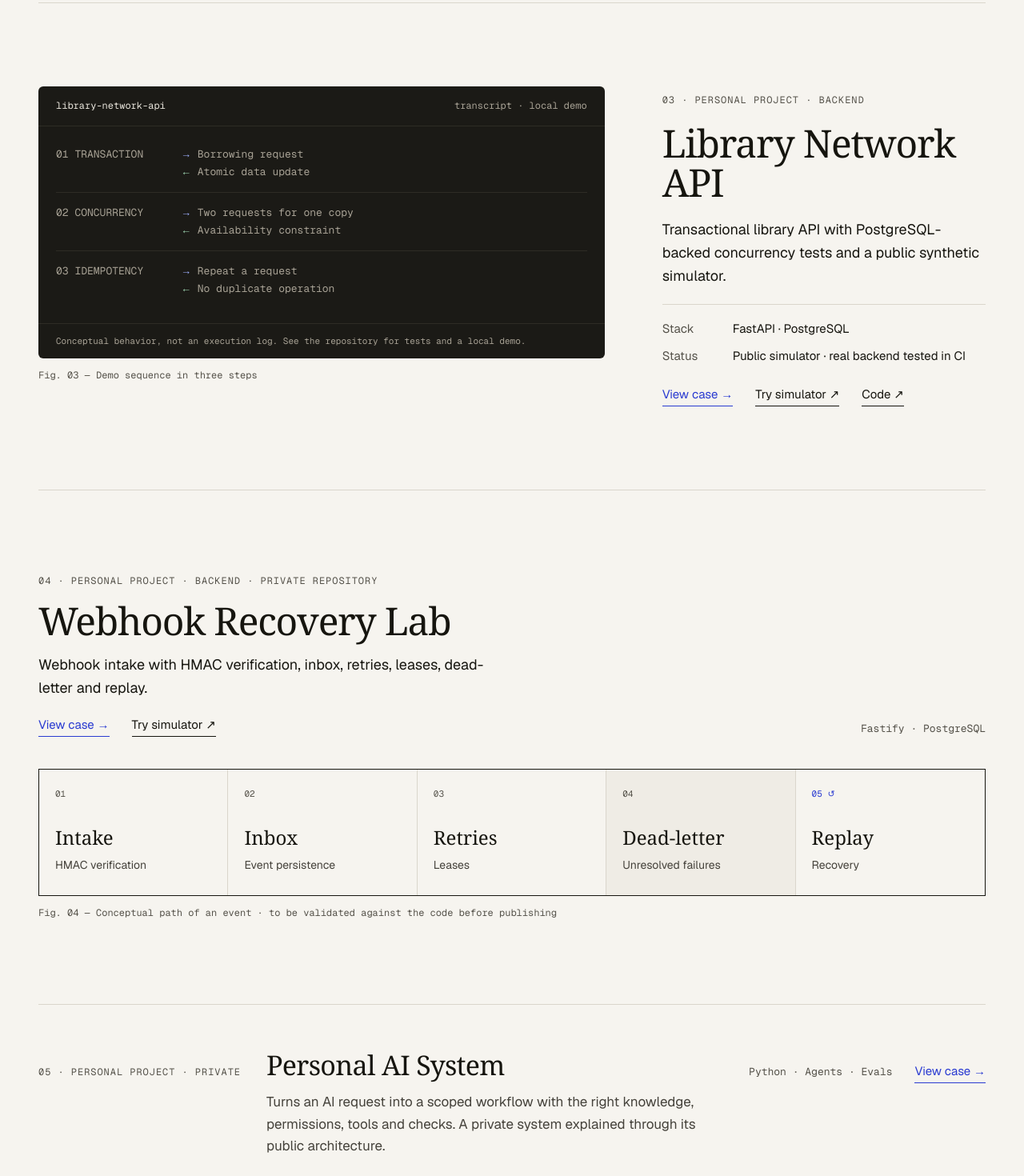
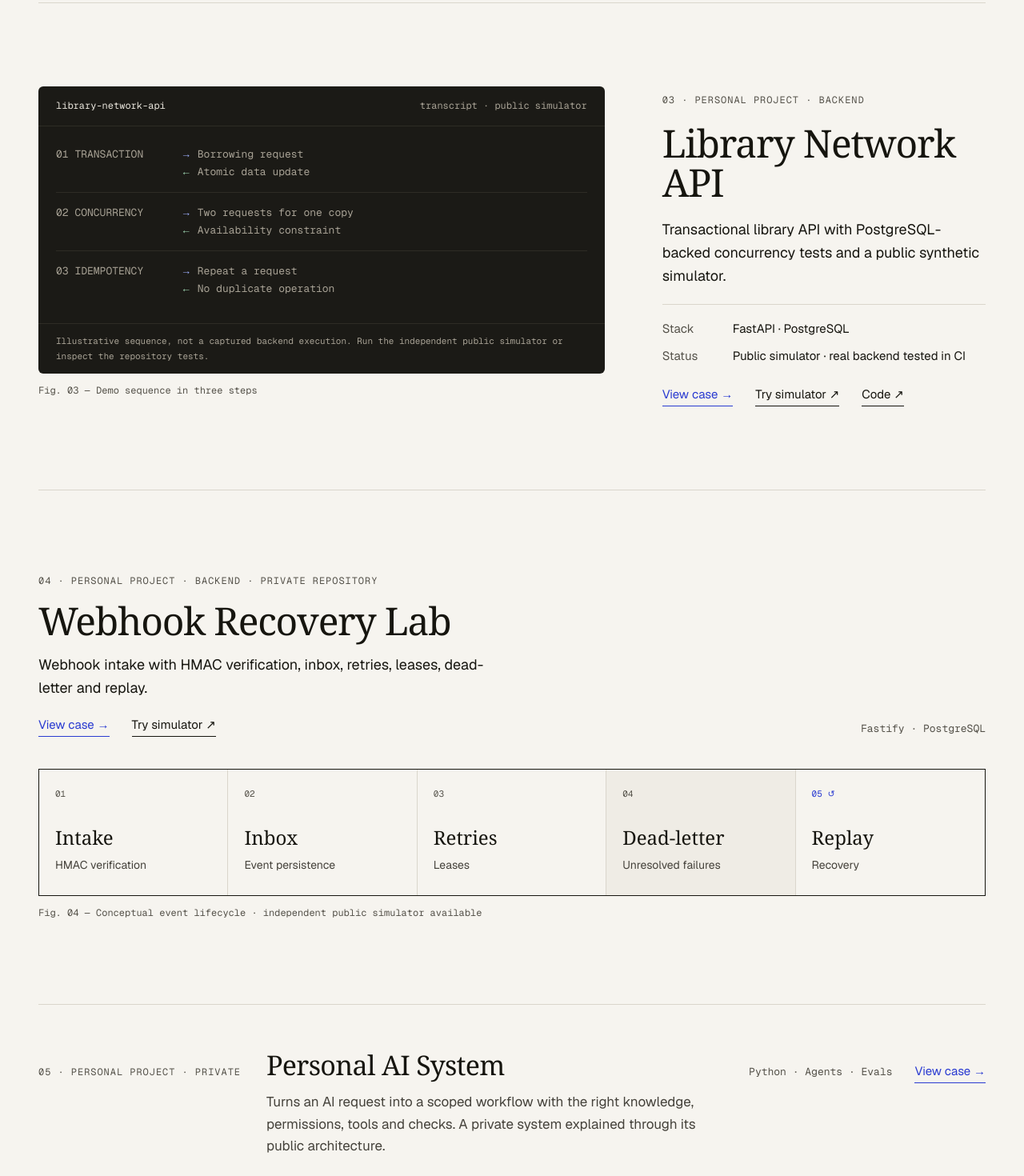
Before and after one commit to franciscovitar/franciscovitar, a Next.js app: page / in a window 1280 px wide. Shown: the part 2660-4130 px from the top of the page at 80% size. Built offline with nearby package versions, Linux system fonts and the light colour scheme; no server answers.

Commit message:
fix: align bilingual portfolio labels with public simulators

```diff
--- a/data/home.js
+++ b/data/home.js
@@ -184,7 +184,7 @@ export const clients = [
 ];
 
 export const skills = [
-  { group: { en: "Frontend", es: "Frontend" }, items: "TypeScript, React, Next.js, SCSS", usedIn: "Vida 2.0 · La Mediterránea" },
+  { group: { en: "Frontend", es: "Frontend" }, items: "TypeScript, React, Next.js, SCSS", usedIn: "Vida 2.0 · Cauce Commerce Lab" },
   { group: { en: "Backend & data", es: "Backend y datos" }, items: "PostgreSQL, Supabase, FastAPI, Fastify, SQL", usedIn: "Library API · Webhook Lab" },
   { group: { en: "Quality", es: "Calidad" }, items: "Playwright, Vitest, Testing Library", usedIn: { en: "Genova client projects · Webhook Recovery Lab", es: "Proyectos de Genova · Webhook Recovery Lab" } },
   { group: { en: "Infrastructure", es: "Infraestructura" }, items: { en: "Git, GitHub, CI, deployments", es: "Git, GitHub, CI, despliegues" }, usedIn: { en: "Work with Genova", es: "Trabajo con Genova" } },
@@ -224,16 +224,16 @@ export const copy = {
     viewCase: "View case →",
     code: "Code ↗",
     fig: "Fig.",
-    transcriptRight: "transcript · local demo",
+    transcriptRight: "transcript · public simulator",
     transcriptSteps: [
       ["01 TRANSACTION", [["→", "Borrowing request"], ["←", "Atomic data update"]]],
       ["02 CONCURRENCY", [["→", "Two requests for one copy"], ["←", "Availability constraint"]]],
       ["03 IDEMPOTENCY", [["→", "Repeat a request"], ["←", "No duplicate operation"]]],
     ],
-    transcriptFoot: "Conceptual behavior, not an execution log. See the repository for tests and a local demo.",
+    transcriptFoot: "Illustrative sequence, not a captured backend execution. Run the independent public simulator or inspect the repository tests.",
     transcriptCaption: "Demo sequence in three steps",
     privateRepo: "Private repository",
-    flowCaption: "Conceptual path of an event · to be validated against the code before publishing",
+    flowCaption: "Conceptual event lifecycle · independent public simulator available",
     pasMeta: "Private",
     experienceTitle: "Experience",
     experienceIntro: "Professional client work through Genova, kept separate from my personal projects.",
@@ -301,16 +301,16 @@ export const copy = {
     viewCase: "Ver caso →",
     code: "Código ↗",
     fig: "Fig.",
-    transcriptRight: "transcript · demo local",
+    transcriptRight: "transcript · simulador público",
     transcriptSteps: [
       ["01 TRANSACCIÓN", [["→", "Solicitud de préstamo"], ["←", "Actualización atómica"]]],
       ["02 CONCURRENCIA", [["→", "Dos solicitudes por un ejemplar"], ["←", "Restricción de disponibilidad"]]],
       ["03 IDEMPOTENCIA", [["→", "Repetición de una solicitud"], ["←", "Sin operación duplicada"]]],
     ],
-    transcriptFoot: "Flujo conceptual, no registro de ejecución. El repositorio contiene las pruebas y la demo local.",
+    transcriptFoot: "Secuencia ilustrativa, no una ejecución capturada del backend. Probá el simulador público independiente o revisá los tests del repositorio.",
     transcriptCaption: "Secuencia de la demo, en tres pasos",
     privateRepo: "Repositorio privado",
-    flowCaption: "Recorrido conceptual de un evento · a validar contra el código antes de publicar",
+    flowCaption: "Ciclo conceptual de un evento · simulador público independiente disponible",
     pasMeta: "Privado",
     experienceTitle: "Experiencia",
     experienceIntro: "Trabajo profesional para clientes a través de Genova, separado de mis proyectos personales.",
```
